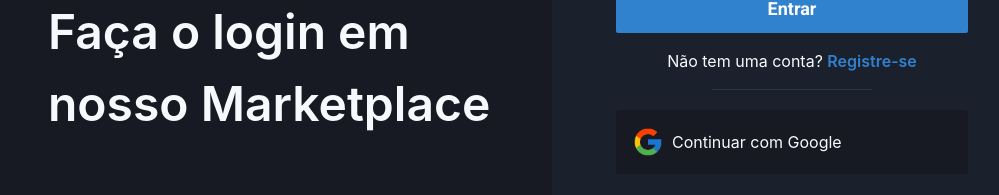
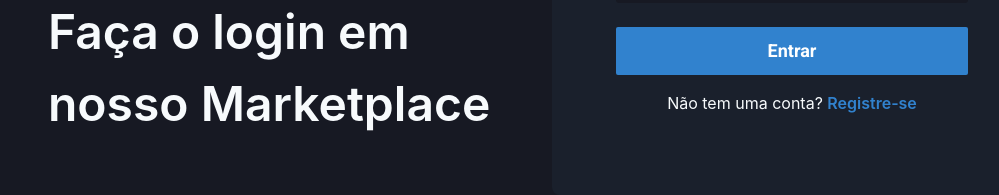
Before and after one commit to willianguerra/desafio-delinea-front-end, a Next.js app: page /login in a window 1280 px wide. Shown: the part 389-584 px from the top of the page, without its empty margins (108-1107 px from the left). Built offline with nearby package versions, Linux system fonts and the light colour scheme.

Commit message:
refactor: :recycle: removed google authentication

```diff
--- a/src/pages/login.tsx
+++ b/src/pages/login.tsx
@@ -131,14 +131,14 @@ export default function Login() {
                 <Text color={'gray.50'} w={'full'} textAlign='center' py={4} >
                   Não tem uma conta? <Link color={'blue.500'} fontWeight={'600'} textDecoration='none'> Registre-se</Link>
                 </Text>
-                <Text w={40} borderBottom={'1px solid #2D3748'}></Text>
-                <Text color={'gray.50'} textAlign='center' pt={4} pb={1} />
-                <Flex alignItems={'center'} justifyContent='center' w={'full'}>
+                {/* <Text w={40} borderBottom={'1px solid #2D3748'}></Text> */}
+                {/* <Text color={'gray.50'} textAlign='center' pt={4} pb={1} /> */}
+                {/* <Flex alignItems={'center'} justifyContent='center' w={'full'}>
                   <Flex alignItems={'center'} minWidth={'100%'} gap={2} bg={'gray.900'} p={4} borderRadius={4} cursor={'pointer'}>
                     <Image src={'./google.png'} alt="google image" w={8} />
                     Continuar com Google
                   </Flex>
-                </Flex>
+                </Flex> */}
               </Flex>
             </Flex>
           </Flex>
```
